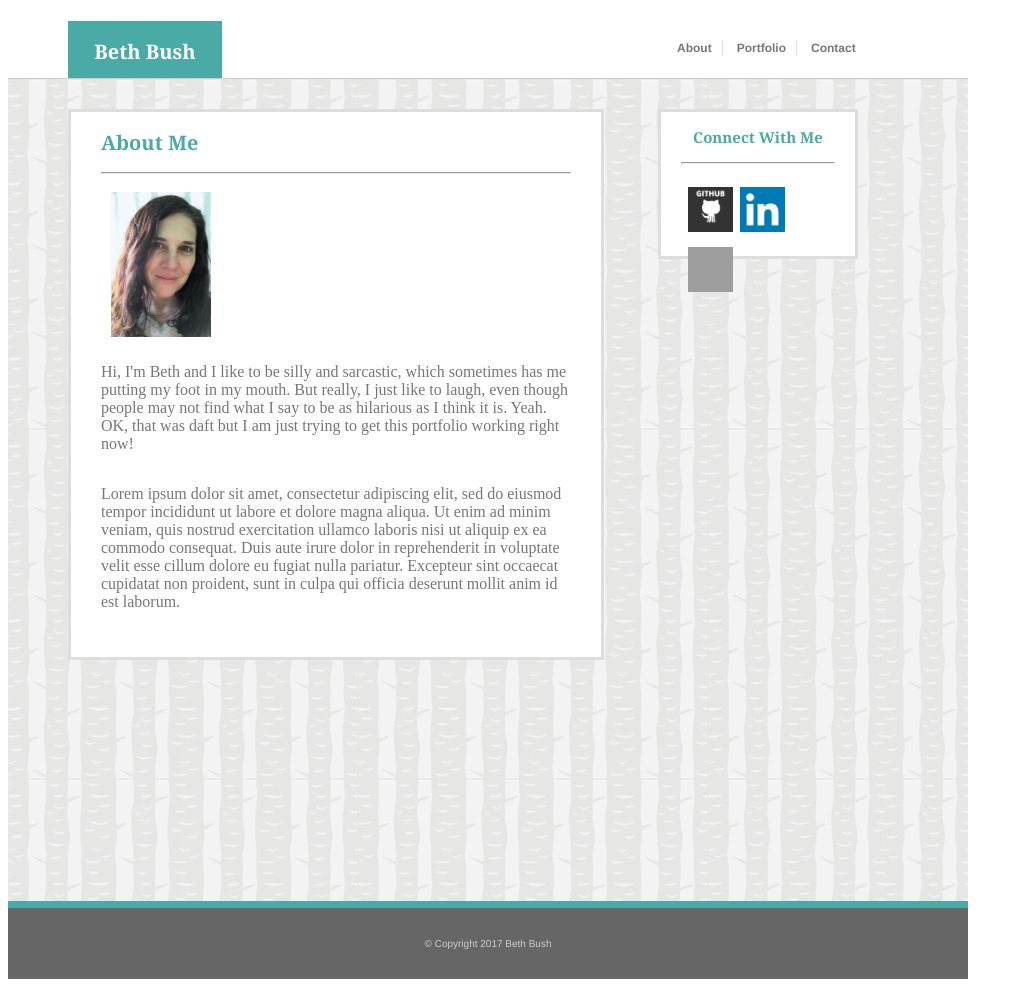
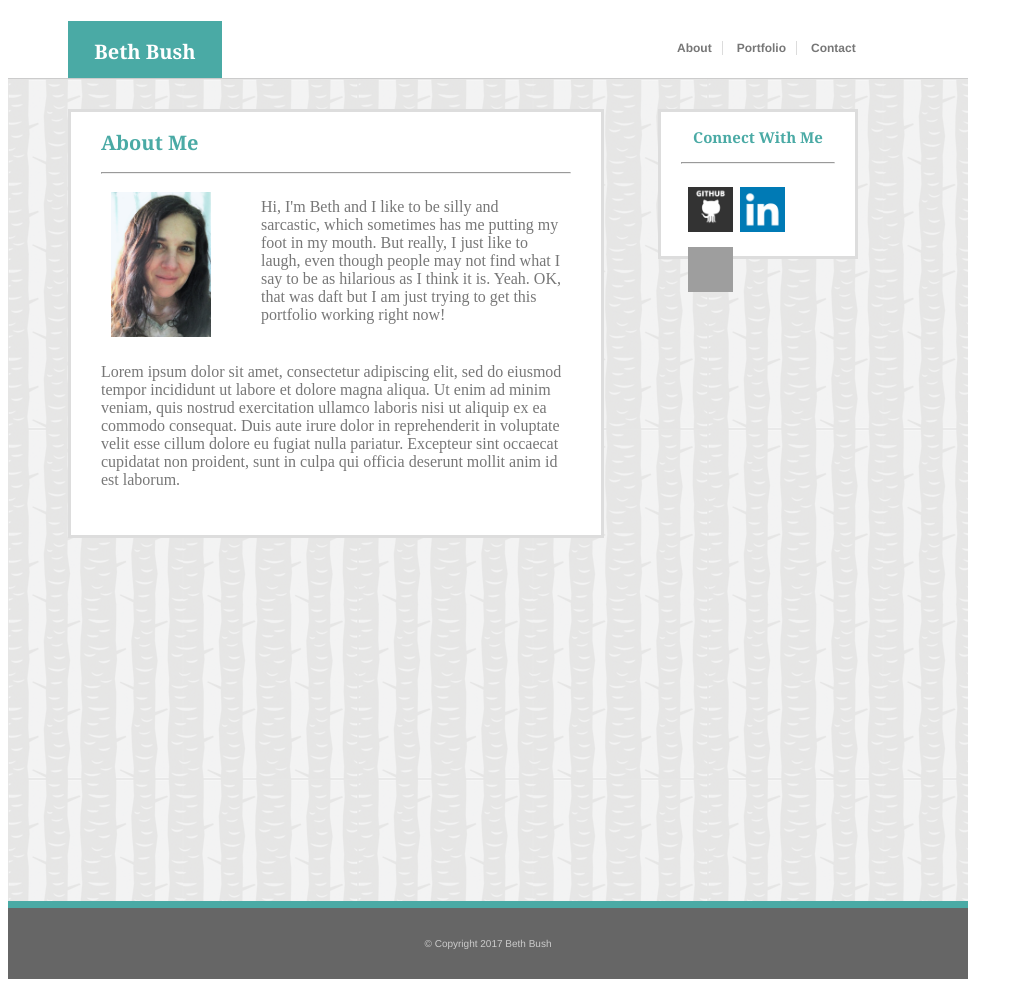
Before and after one commit to bethlbush/Basic-Portfolio, a PHP site: page / in a window 1280 px wide. Shown: the whole page, without its empty margins (0-1023 px from the left). Run offline with PHP 8.4, Linux system fonts and the light colour scheme; grey boxes are pictures that could not be loaded.

Commit message:
fixed paragraph

```diff
--- a/assets/css/style.css
+++ b/assets/css/style.css
@@ -169,7 +169,15 @@
 	p {
     	color: #777777;
     	float: left;
-	}
+    	display: inline;
+    }
+
+    .p1 {
+    	width: 300px;
+    	padding-left: 40px;
+
+    }
+
 
 	hr {
 		color: #cccccc;
--- a/index.html
+++ b/index.html
@@ -35,7 +35,7 @@
                 <img src="assets/images/Beth Bush.jpg" alt="Beth Bush photo"
                 style= "width: 100px; height: 145px">
 
-                <p>Hi, I'm Beth and I like to be silly and sarcastic, which sometimes has me putting my foot in my mouth. But really, I just like to laugh, even though people may not find what I say to be as hilarious as I think it is. Yeah. OK, that was daft but I am just trying to get this portfolio working right now!</p>
+                <p class="p1">Hi, I'm Beth and I like to be silly and sarcastic, which sometimes has me putting my foot in my mouth. But really, I just like to laugh, even though people may not find what I say to be as hilarious as I think it is. Yeah. OK, that was daft but I am just trying to get this portfolio working right now!</p>
                 <p>Lorem ipsum dolor sit amet, consectetur adipiscing elit, sed do eiusmod tempor incididunt ut labore et dolore magna aliqua. Ut enim ad minim veniam, quis nostrud exercitation ullamco laboris nisi ut aliquip ex ea commodo consequat. Duis aute irure dolor in reprehenderit in voluptate velit esse cillum dolore eu fugiat nulla pariatur. Excepteur sint occaecat cupidatat non proident, sunt in culpa qui officia deserunt mollit anim id est laborum.</p>
         </div>
 
```
